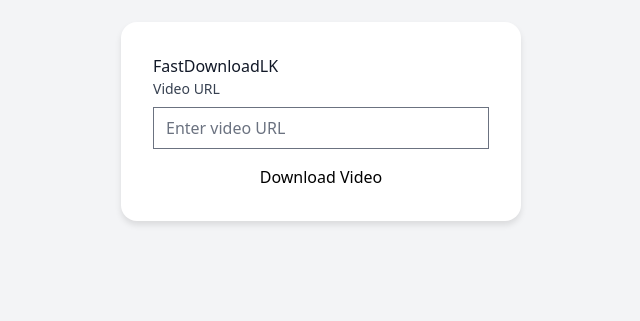
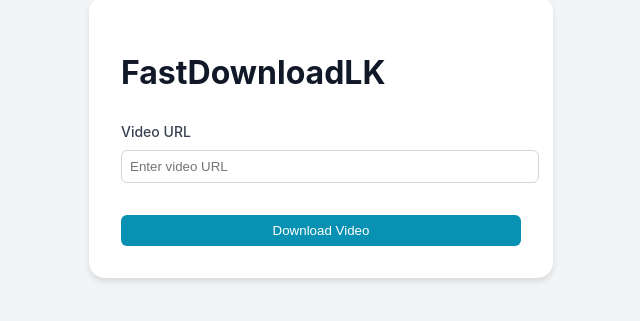
Before and after one commit to solo89895/fastdownloadlk, a React (Vite) app in the folder frontend/: page / in a window 1280 px wide. Shown: the part 279-600 px from the top of the page, without its empty margins (319-959 px from the left). Built offline with nearby package versions, Linux system fonts and the light colour scheme.

Commit message:
Fix PostCSS configuration and remove Tailwind

```diff
--- a/frontend/package.json
+++ b/frontend/package.json
@@ -19,6 +19,8 @@
     "@vitejs/plugin-react": "^4.2.1",
     "vite": "^5.0.8",
     "@rollup/rollup-linux-x64-gnu": "4.9.0",
-    "rollup": "^4.9.0"
+    "rollup": "^4.9.0",
+    "postcss": "^8.4.31",
+    "postcss-import": "^15.1.0"
   }
 }
--- a/frontend/postcss.config.js
+++ b/frontend/postcss.config.js
@@ -1,6 +1,5 @@
 export default {
   plugins: {
-    tailwindcss: {},
-    autoprefixer: {},
-  },
+    'postcss-import': {}
+  }
 }
--- a/frontend/src/index.css
+++ b/frontend/src/index.css
@@ -1,3 +1,15 @@
-@tailwind base;
-@tailwind components;
-@tailwind utilities;
+:root {
+  font-family: Inter, system-ui, Avenir, Helvetica, Arial, sans-serif;
+  line-height: 1.5;
+  font-weight: 400;
+  font-synthesis: none;
+  text-rendering: optimizeLegibility;
+  -webkit-font-smoothing: antialiased;
+  -moz-osx-font-smoothing: grayscale;
+}
+
+body {
+  margin: 0;
+  min-width: 320px;
+  min-height: 100vh;
+}
```
